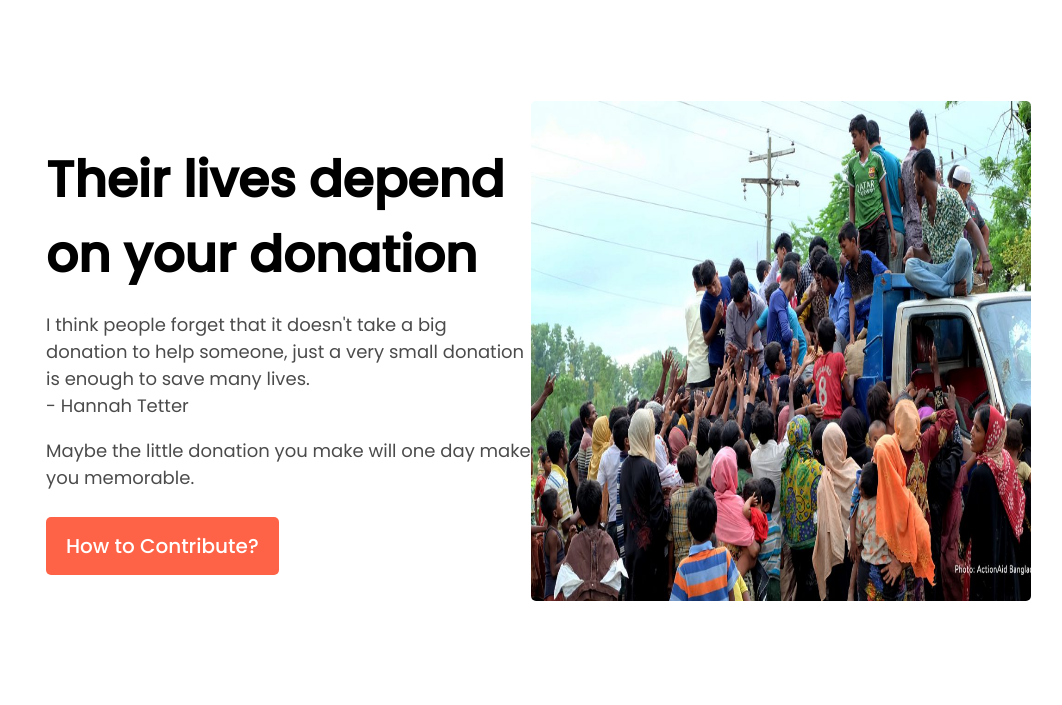
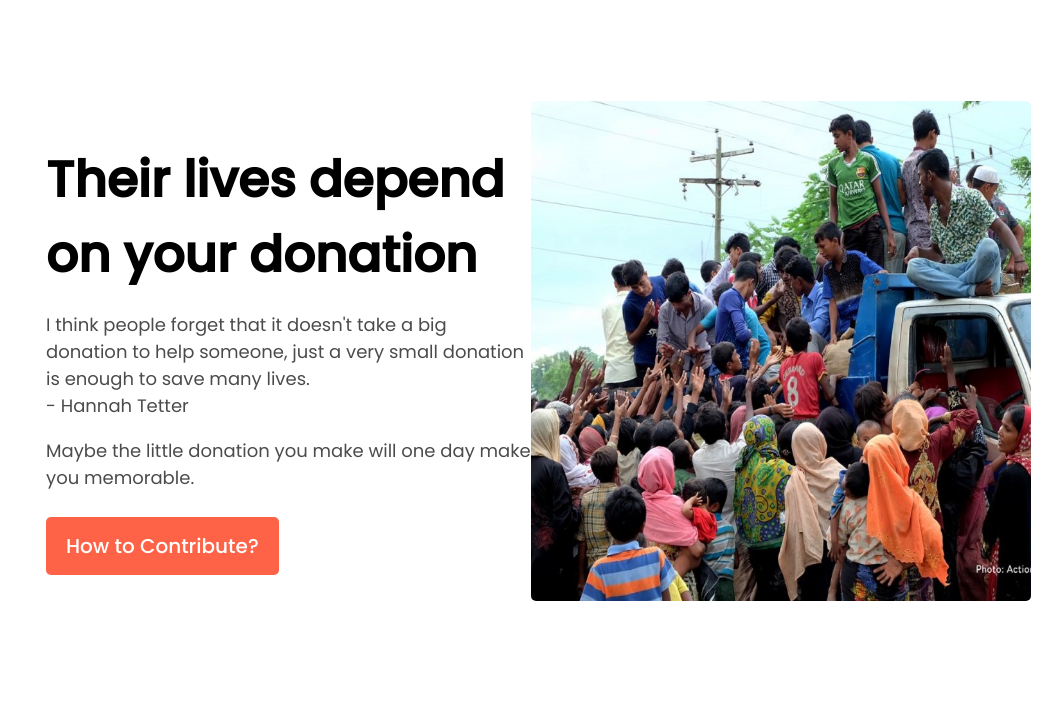
Before and after one commit to IshtiaqRobin/Assigment-ishtiaq, a plain HTML site: page index.html in a window 1280 px wide. Shown: the part 2166-2871 px from the top of the page, without its empty margins (119-1181 px from the left). Drawn offline with Linux system fonts and the light colour scheme; a web font is replaced by a local one.

Commit message:
images change and some added

```diff
--- a/index.html
+++ b/index.html
@@ -119,7 +119,7 @@
             </div>
 
             <div class="img-div">
-                <img id="img-width" src="images/donation2.jpg" alt="photos">
+                <img id="img-width" src="images/donation2hgfh.jpg" alt="photos">
             </div>
         </div>
     </section>
--- a/style.css
+++ b/style.css
@@ -264,6 +264,7 @@ input[type='email']{
 }
 
 input[type='submit']{
+    color: white;
     position: relative;
     left: -5px;
     border-radius: 0 5px 5px 0;
```
Also changed, not shown: images/donation2hgfh.jpg (added).
